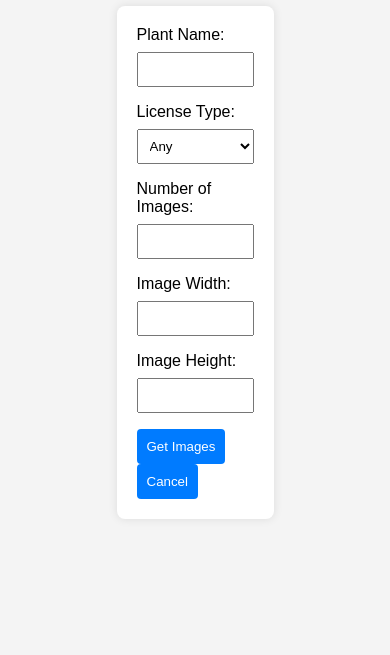
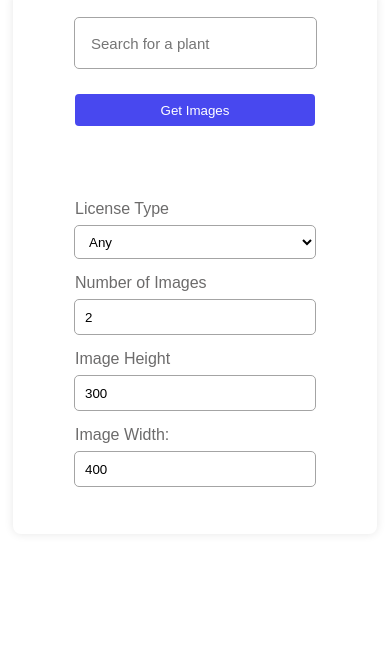
Before and after one commit to 045-Joval/plants-images-web-scraper, a plain HTML site: page index.html in a window 390 px wide. Shown: the part 189-844 px from the top of the page. Drawn offline with Linux system fonts and the light colour scheme.

Commit message:
new style

```diff
--- a/index.html
+++ b/index.html
@@ -4,37 +4,138 @@
   <meta charset="UTF-8">
   <meta http-equiv="X-UA-Compatible" content="IE=edge">
   <meta name="viewport" content="width=device-width, initial-scale=1.0">
+  <title>Plant Image Scraper</title>
   <link rel="stylesheet" href="style.css">
-    <title>Plant Image Scraper</title>
 </head>
 <body>
 <h1>Plant Image Scraper</h1>
 <form id="imageForm">
-        <label for="query">Plant Name:</label>
-        <input type="text" id="query" required>
-
-        <label for="licenseType">License Type:</label>
+  <div class="row1">
+    <div class="column1">
+      <!--      <label for="query">Plant Name:</label>-->
+      <input placeholder="Search for a plant" type="text" id="query" required>
+    </div>
+    <div class="column2">
+      <button type="button" onclick="getImages()">Get Images</button>
+      <!--      <button type="button" onclick="cancelRequest()">Cancel</button>-->
+    </div>
+  </div>
+  <div class="row2">
+    <div class="columns">
+      <label for="licenseType">License Type</label>
       <select id="licenseType">
         <option value="0">Any</option>
         <option value="1">Creative Commons</option>
-            <option value="2">Commercial reuse with modification</option>
+        <option value="2">Commercial</option>
       </select>
-
-        <label for="numOfImages">Number of Images:</label>
-        <input type="number" min="1" id="numOfImages" required>
-
+    </div>
+    <div class="columns">
+      <label for="numOfImages">Number of Images</label>
+      <input type="number" min="1" value="2" id="numOfImages" required>
+    </div>
+    <div class="columns">
+      <label for="imageHeight">Image Height</label>
+      <input type="number" min="100" value="300" id="imageHeight" required>
+    </div>
+    <div class="columns">
       <label for="imageWidth">Image Width:</label>
-        <input type="number" min="1" id="imageWidth" required>
-
-        <label for="imageHeight">Image Height:</label>
-        <input type="number" min="1" id="imageHeight" required>
-
-        <button type="button" onclick="getImages()">Get Images</button>
-        <button type="button" onclick="cancelRequest()">Cancel</button>
+      <input type="number" min="100" value="400" id="imageWidth" required>
+    </div>
+  </div>
 </form>
 
-    <div id="loading">Loading...</div>
+<div id="loading">
+  <!--  Loading...-->
+</div>
 <div id="result"></div>
-    <script src="script.js"></script>
 </body>
+<script>
+    let controller = null; // Variable to store the AbortController instance
+
+    function getImages() {
+        const query = document.getElementById('query').value;
+        const licenseType = document.getElementById('licenseType').value;
+        const numOfImages = document.getElementById('numOfImages').value;
+        const imageWidth = document.getElementById('imageWidth').value;
+        const imageHeight = document.getElementById('imageHeight').value;
+
+        // Abort the existing request if it exists
+        if (controller) {
+            controller.abort();
+        }
+
+        // Create a new AbortController instance
+        controller = new AbortController();
+
+        // Show loading animation
+        document.getElementById('loading').style.display = 'block';
+
+        // Clear the existing images
+        const resultDiv = document.getElementById('result');
+        resultDiv.innerHTML = '';
+
+        // Fetch new images
+        fetch('http://127.0.0.1:5000/api/getimages', {
+            method: 'POST',
+            signal: controller.signal,
+            headers: {
+                'Content-Type': 'application/json',
+            },
+            body: JSON.stringify({
+                query,
+                license_type: parseInt(licenseType),
+                number_of_images: parseInt(numOfImages),
+                image_width: parseInt(imageWidth),
+                image_height: parseInt(imageHeight),
+            }),
+        })
+            .then(response => response.json())
+            .then(data => {
+                if (data.length > 0) {
+                    data.forEach(item => {
+                        const imgElement = document.createElement('img');
+                        imgElement.src = `${item[0]}`//?${Date.now()}`; // Append a unique query parameter to the image URL
+                        imgElement.alt = 'Image';
+                        resultDiv.appendChild(imgElement);
+
+                        const jsonLink = document.createElement('a');
+                        jsonLink.href = item[1]; // JSON path
+                        jsonLink.target = '_blank';
+                        resultDiv.appendChild(jsonLink);
+
+                        resultDiv.appendChild(document.createElement('br'));
+                    });
+                } else {
+                    resultDiv.innerText = 'No images found.';
+                }
+
+                // Hide loading animation
+                document.getElementById('loading').style.display = 'none';
+
+                // Clear the query
+                document.getElementById('query').value = ""
+
+            })
+            .catch(error => {
+                // Check if the error is due to the request being aborted
+                if (error.name !== 'AbortError') {
+                    console.error('Error:', error);
+                }
+
+                // Hide loading animation in case of an error
+                document.getElementById('loading').style.display = 'none';
+            });
+    }
+
+
+    function cancelRequest() {
+        // Abort the request if it exists
+        if (controller) {
+            controller.abort();
+            controller = null;
+            document.getElementById('loading').style.display = 'none';
+        }
+    }
+</script>
+
 </html>
--- a/style.css
+++ b/style.css
@@ -1,57 +1,29 @@
 body {
     font-family: 'Arial', sans-serif;
-    background-color: #f4f4f4;
     margin: 0;
     padding: 0;
-    display: flex;
-    flex-direction: column;
-    align-items: center;
-    justify-content: center;
-    min-height: 100vh;
-    overflow-y: scroll;
 }
 
 h1 {
     color: #333;
+    display: flex;
+    justify-content: center;
+    margin-top: 5rem;
+    margin-bottom: 4rem;
 }
 
 form {
-    background-color: #fff;
     border-radius: 8px;
-    padding: 20px;
     box-shadow: 0 0 10px rgba(0, 0, 0, 0.1);
-    margin-bottom: 20px;
-    width: 30%; /* Adjust the width as needed */
+    padding: 2rem;
+    margin-left: 10rem;
+    margin-right: 10rem;
+    margin-bottom: 5rem;
 }
 
-label {
-    display: block;
-    margin-bottom: 8px;
-}
-
-input, select {
-    width: 100%;
-    padding: 8px;
-    margin-bottom: 16px;
-    box-sizing: border-box;
-}
-
-button {
-    background-color: #007BFF;
-    color: #fff;
-    padding: 10px;
-    border: none;
-    border-radius: 4px;
-    cursor: pointer;
-}
-
-button:hover {
-    background-color: #0056b3;
-}
 
 #result {
-    max-height: 400px; /* Set a maximum height for the result container */
-    overflow-y: auto; /* Add a scrollbar for vertical overflow */
+    max-height: 100%;
     display: flex;
     flex-wrap: wrap;
     justify-content: center;
@@ -59,16 +31,11 @@ button:hover {
 
 img {
     max-width: 100%;
-    height: 200px;
+    height: 200px; /* Set height to 200 pixels */
+    object-fit: cover; /* Maintain aspect ratio */
     margin: 10px;
-    border-radius: 8px;
+    border-radius: 5px;
     box-shadow: 0 0 10px rgba(0, 0, 0, 0.1);
-}
-
-a {
-    color: #333;
-    text-decoration: none;
-    margin: 0 10px;
 }
 
 #loading {
@@ -77,7 +44,9 @@ a {
 }
 
 @keyframes spin {
-    to { transform: rotate(360deg); }
+    to {
+        transform: rotate(360deg);
+    }
 }
 
 #loading::after {
@@ -91,3 +60,188 @@ a {
     animation: spin 1s linear infinite;
     margin: 10px auto;
 }
+
+.row1 {
+    display: flex;
+    justify-content: center;
+    width: 80%;
+    height: 3.5rem;
+    margin: auto;
+    padding: 4px;
+}
+
+.column1 {
+    width: 100%;
+}
+
+.column2 {
+    width: 10%;
+}
+
+input[type="text"] {
+    height: 100%;
+    width: 100%;
+    padding-left: 1rem;
+    border: none;
+    margin-bottom: 10px;
+    font-size: 15px;
+    font-family: 'Arial', sans-serif;
+    border-radius: 4px;
+    outline: 1px solid rgb(164, 164, 164);
+}
+
+input[type="text"]:hover {
+    outline: 1px solid rgb(72, 68, 68);
+}
+
+input[type="text"]:focus {
+    /*box-shadow: 0 0 5px rgba(0, 123, 255, 0.5);*/
+    border: none;
+    outline: 2px solid rgb(28, 26, 26);
+}
+
+button {
+    display: block;
+    height: 100%;
+    width: 80%;
+    margin-left: 2rem;
+    border: none;
+    border-radius: 4px;
+    outline: none;
+    color: white;
+    background-color: #4848ef;
+
+}
+
+button:hover {
+    background-color: #1919da;
+    color: white;
+    border-radius: 4px;
+    cursor: pointer;
+}
+
+.row2 {
+    margin-top: 2rem;
+    margin-left: auto;
+    margin-right: auto;
+    display: flex;
+    height: 4rem;
+    justify-content: center;
+    width: 80%;
+}
+
+
+.columns {
+    width: 60%;
+    margin-right: 3rem;
+}
+
+
+select {
+    height: 60%;
+    margin-top: 8px;
+    width: 100%;
+    border: none;
+    padding-left: 10px;
+    border-radius: 4px;
+    /*margin-left: 10px;*/
+    background-color: white;
+    outline: 1px solid rgb(164, 164, 164);
+}
+
+select:hover {
+    cursor: pointer;
+    outline: 1px solid rgb(110, 107, 107);
+}
+
+select:focus {
+    cursor: pointer;
+    outline: 2px solid rgb(28, 26, 26);
+}
+
+input[type='number'] {
+    height: 60%;
+    width: 100%;
+    margin-top: 8px;
+    border: none;
+    outline: 1px solid rgb(164, 164, 164);
+    /*margin-left: 10px;*/
+    padding-left: 10px;
+    border-radius: 4px;
+}
+
+input[type="number"]:hover {
+    outline: 1px solid rgb(110, 107, 107);
+}
+
+input[type='number']:focus {
+    outline: 2px solid rgb(28, 26, 26);
+}
+
+label {
+    color: #6c6b6b;
+}
+
+@media only screen and (max-width: 900px) {
+    form {
+        width: 300px;
+        display: flex;
+        justify-content: center;
+        flex-direction: column;
+        padding-top: 3rem;
+        padding-bottom: 3rem;
+        margin: auto;
+        height: 100%;
+    }
+
+    .row1 {
+        display: flex;
+        flex-direction: column;
+        justify-content: center;
+    }
+
+    .column1 {
+        width: 100%;
+    }
+
+    .column2 {
+        width: 100%;
+    }
+
+    input[type="text"] {
+        height: 3rem;
+        width: 93%;
+    }
+
+
+    button[type="button"] {
+        height: 2rem;
+        margin-top: 1rem;
+        margin-left: 0;
+        width: 100%;
+    }
+
+    .row2 {
+        margin-top: 5rem;
+        display: flex;
+        flex-direction: column;
+        height: 100%;
+    }
+
+    .columns {
+        margin-top: 1rem;
+        height: 100%;
+        width: 100%;
+    }
+
+    select {
+        width: 100%;
+        height: 2rem;
+    }
+
+    input[type="number"] {
+        width: 95%;
+        height: 2rem;
+    }
+
+}
```
Also changed, not shown: 1 other file. Lines whose indentation alone changed are shown as unchanged.
